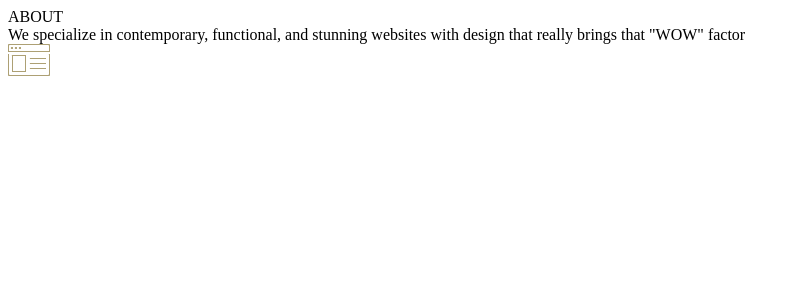
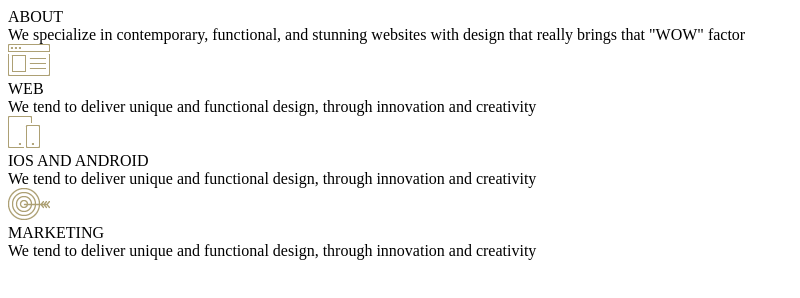
Before and after one commit to goAzamat/bem-methodology, a plain HTML site: page index.html in a window 1280 px wide. Shown: the whole page, without its empty margins (0-800 px from the left). Drawn offline with Linux system fonts and the light colour scheme.

Commit message:
feat: edit html file

```diff
--- a/index.html
+++ b/index.html
@@ -15,21 +15,38 @@
     <div class="about__body">
       <div class="about__header">
         <div class="about__title title">ABOUT</div>
-        <div class="about__text">We specialize in contemporary, functional, and stunning websites with design that really
+        <div class="about__text">We specialize in contemporary, functional, and stunning websites with design that
+          really
           brings that "WOW" factor</div>
       </div>
       <div class="about__column">
         <div class="item-about">
           <div class="item-about__icon">
-            <img src="icons/01.png" alt="">
-          </div>
-          <div class="item-about__title"></div>
-          <div class="item-about__text"></div>
-        </div>
-      </div>
-      <div class="about__column"></div>
-      <div class="about__column"></div>
-      </div>
+            <img src="icons/01.png" alt="icon">
+            </div>
+            <div class="item-about__title">WEB</div>
+            <div class="item-about__text">We tend to deliver unique and functional design, through innovation and creativity</div>
+            </div>
+            </div>
+            <div class="about__column">
+              <div class="item-about">
+                <div class="item-about__icon">
+                  <img src="icons/02.png" alt="icon">
+                </div>
+                <div class="item-about__title">IOS AND ANDROID</div>
+                <div class="item-about__text">We tend to deliver unique and functional design, through innovation and creativity
+                </div>
+              </div>
+              <div class="about__column">
+                <div class="item-about">
+                  <div class="item-about__icon">
+                    <img src="icons/03.png" alt="icon">
+                  </div>
+                  <div class="item-about__title">MARKETING</div>
+                  <div class="item-about__text">We tend to deliver unique and functional design, through innovation and creativity
+                  </div>
+                  </div>
+              </div>
       </div>
 </body>
 
```
